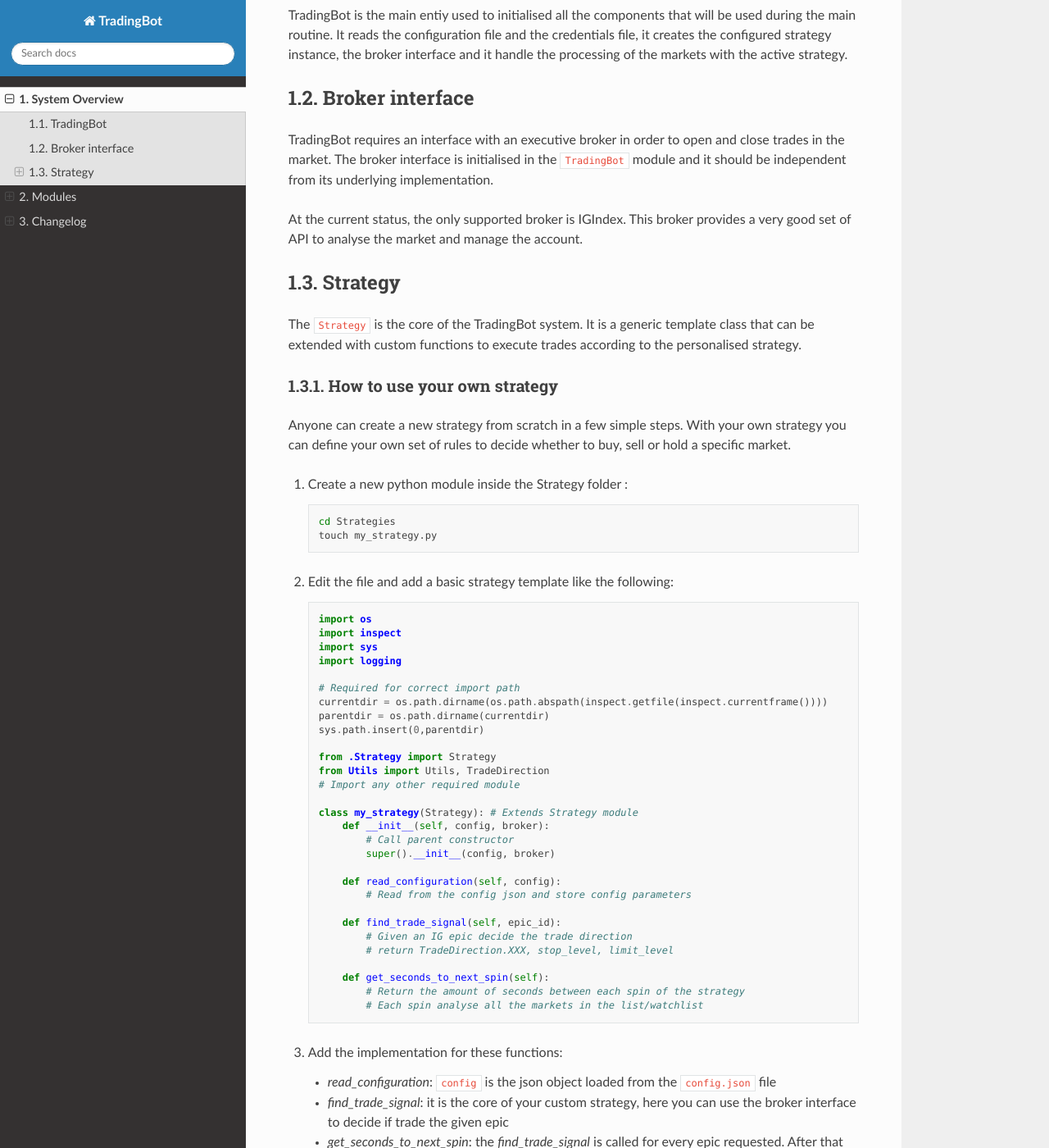
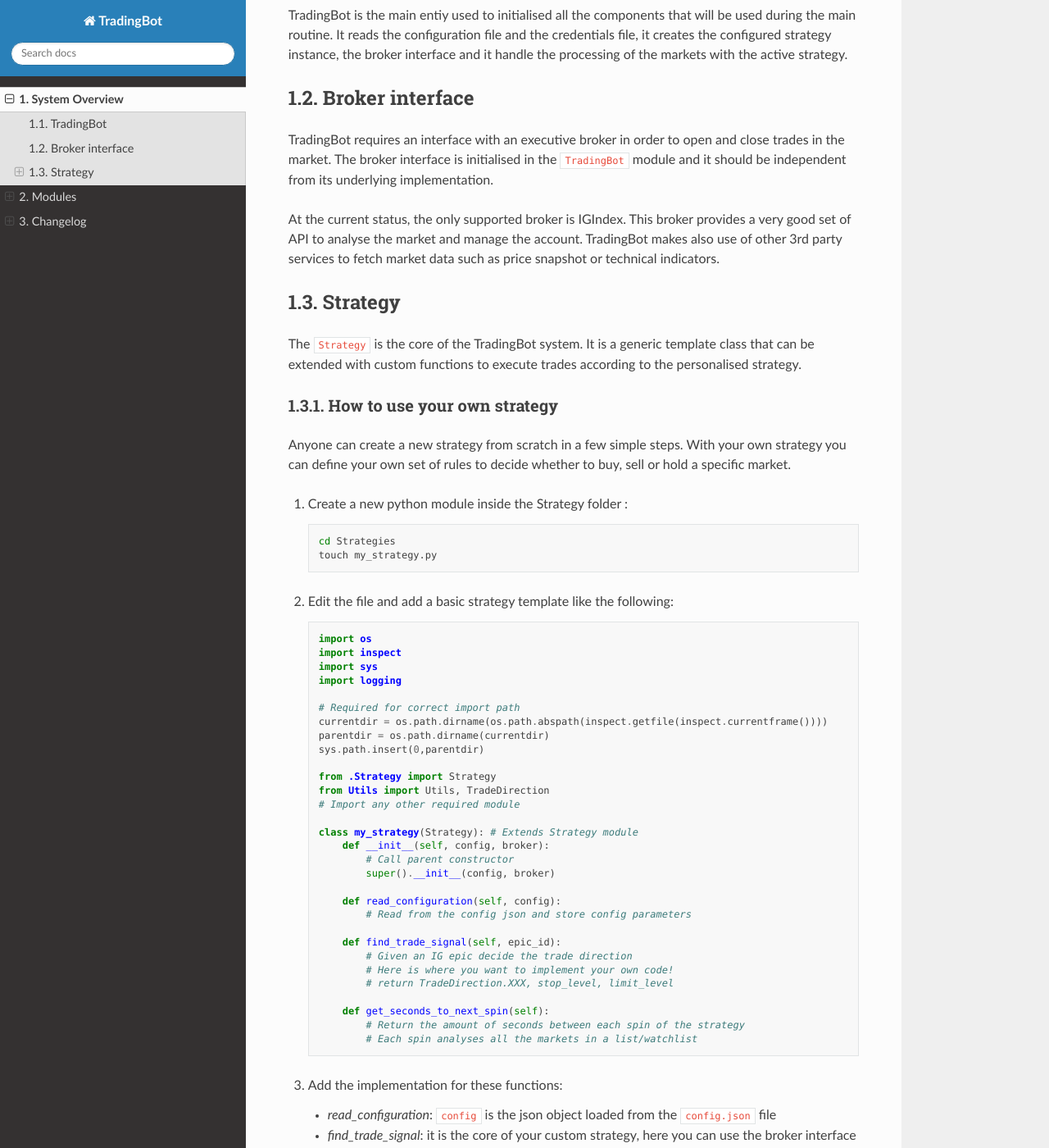
Before and after one commit to lucky0174/TradingBot, a Sphinx documentation site: the page built from doc/source/system.rst, in a window 1280 px wide and 1400 px high, scrolled down 401 px. Shown: the whole window at 82% size. Built offline with Sphinx 7.4.7 and the Read the Docs theme 2.0.0, drawn with Linux system fonts in a browser that asks for light colours; some of the changed text lies outside the part shown.

Commit message:
Updated documentation

```diff
--- a/doc/source/modules.rst
+++ b/doc/source/modules.rst
@@ -1,3 +1,5 @@
+.. _modules:
+
 Modules
 =======
 
--- a/doc/source/system.rst
+++ b/doc/source/system.rst
@@ -31,6 +31,8 @@
 
 At the current status, the only supported broker is IGIndex. This broker
 provides a very good set of API to analyse the market and manage the account.
+TradingBot makes also use of other 3rd party services to fetch market data such
+as price snapshot or technical indicators.
 
 Strategy
 """"""""
@@ -81,17 +83,23 @@
 
         def find_trade_signal(self, epic_id):
             # Given an IG epic decide the trade direction
+            # Here is where you want to implement your own code!
             # return TradeDirection.XXX, stop_level, limit_level
 
         def get_seconds_to_next_spin(self):
             # Return the amount of seconds between each spin of the strategy
-            # Each spin analyse all the markets in the list/watchlist
+            # Each spin analyses all the markets in a list/watchlist
 
 #. Add the implementation for these functions:
 
    * *read_configuration*: ``config`` is the json object loaded from the ``config.json`` file
    * *find_trade_signal*: it is the core of your custom strategy, here you can use the broker interface to decide if trade the given epic
    * *get_seconds_to_next_spin*: the *find_trade_signal* is called for every epic requested. After that TradingBot will wait for the amount of seconds defined in this function
+
+#. ``Strategy`` parent class provides a ``Broker`` type internal member that
+   can be accessed with ``self.broker``. This member is the TradingBot broker
+   interface and provide functions to fetch market data, historic prices and
+   technical indicators. See the :ref:`modules` section for more details.
 
 #. Edit the ``StrategyFactory`` module inporting the new strategy and adding
    its name to the ``StrategyNames`` enum. Then add it to the *make* function
```
Also changed, not shown: 1 other file.
